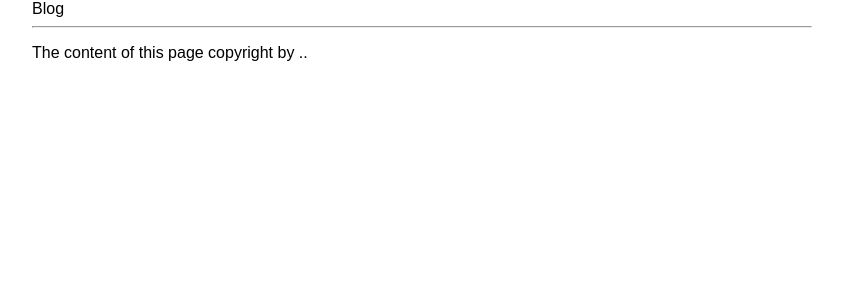
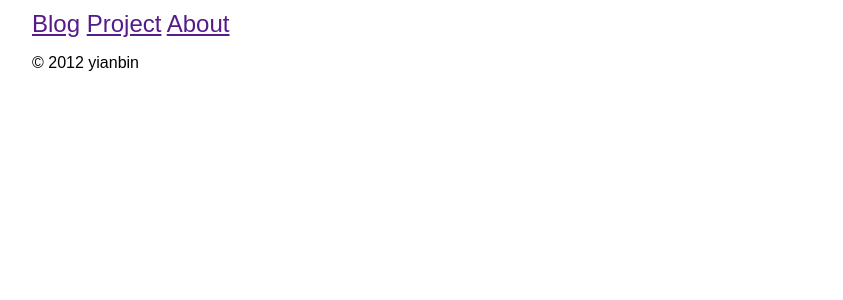
Before and after one commit to hopestar/yianbin.github.com, a Jekyll site: the page built from index.html, in a window 1280 px wide. Shown: the top 300 px of the page, without its empty margins (218-1061 px from the left). Built offline with Jekyll 4.4.1, drawn with Linux system fonts in a browser that asks for light colours; Markdown is read by kramdown in place of the engine named in the settings.

Commit message:
Replace screen.css, and using simple.css

```diff
--- a/_layouts/default.html
+++ b/_layouts/default.html
@@ -3,18 +3,21 @@
 <head>
   <meta charset="utf-8"/>
   <title>{{ page.title }}</title>
-  <link rel="stylesheet" type="text/css" href="/assets/style/screen.css"/>
+  <link rel="stylesheet" type="text/css" href="/assets/style/simple.css"/>
 </head>
 <body>
 
   <div id="header"></div>
-  <div id="nav">Blog</div>
-  <hr/>
+  <div id="nav">
+    <a href="">Blog</a>
+    <a href="">Project</a>
+    <a href="">About</a>
+  </div>
 
   {{ content }}
 
   <div id="footer">
-    <p>The content of this page copyright by ..</p>
+    <p>&copy; 2012 yianbin</p>
   </div>
 
 </body>
--- a/assets/style/screen.css
+++ /dev/null
@@ -1,9 +0,0 @@
-/*
- * The Base Screen Style
- */
-
-body {
-  margin: 0px auto 10px auto;
-  width: 780px;
-  font-family: sans-serif;
-}
```
